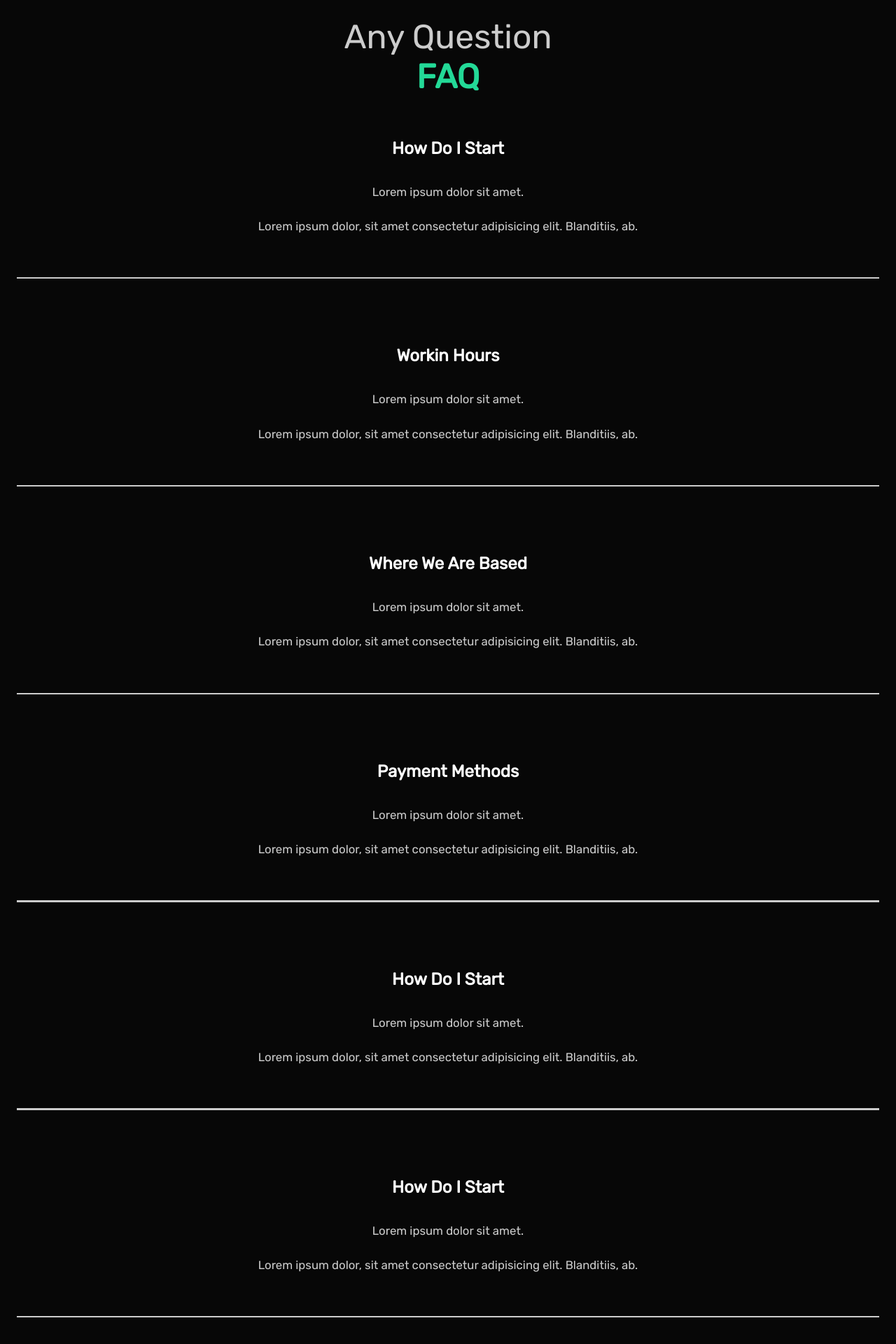
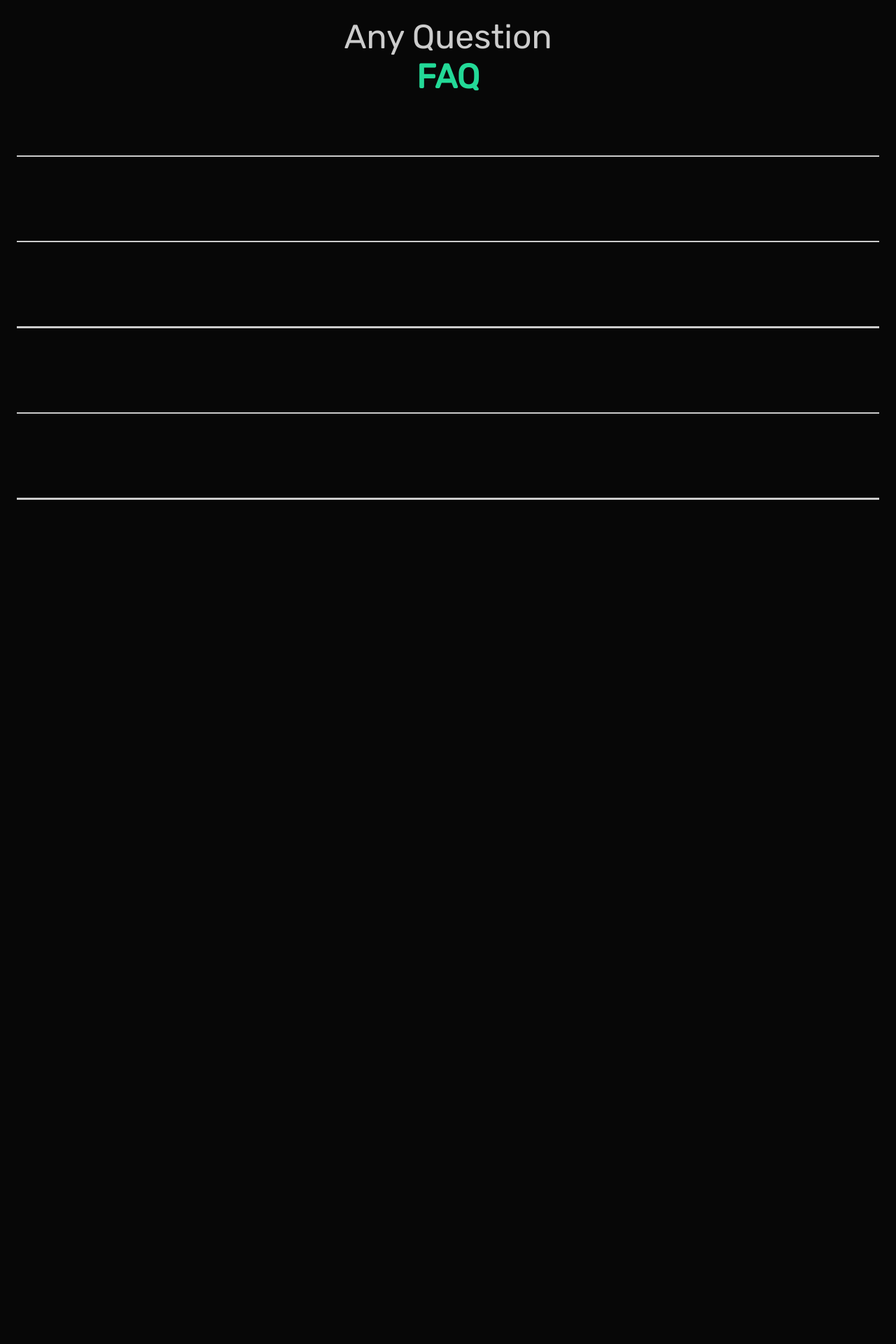
Before and after one commit to timmlaxton/chetbaker, a React (Create React App) app: page / in a window 1280 px wide. Shown: the part 2125-4045 px from the top of the page at 70% size. After the commit the page ends 2923 px from the top, so only its background shows below. Built offline with nearby package versions, Linux system fonts and the light colour scheme.

Commit message:
can toggle faq

```diff
--- a/src/animation.js
+++ b/src/animation.js
@@ -7,12 +7,39 @@ export const pageAnimation = {
     opacity: 1,
     y: 0,
     transition: {
-      duration: 2,
+      duration: 1,
+      when: "beforeChildren",
+      staggerChildren: 0.5,
     },
   },
   exit: {
     opacity: 0,
     transition: {
+      duration: 0.5,
+    },
+  },
+};
+
+export const titleAnim = {
+  hidden: { y: 200 },
+  show: { y: 0, transition: { duration: 0.75, ease: "easeOut" } },
+};
+
+export const fade = {
+  hidden: { opacity: 0 },
+  show: {
+    opacity: 1,
+    transition: { ease: "easeOut", duration: 1 },
+  },
+};
+
+export const photoAnim = {
+  hidden: { scale: 1.5, opacity: 0 },
+  show: {
+    scale: 1,
+    opacity: 1,
+    transition: {
+      ease: "easeOut",
       duration: 2,
     },
   },
--- a/src/components/FaqSection.js
+++ b/src/components/FaqSection.js
@@ -1,6 +1,7 @@
 import React from "react";
 import styled from "styled-components";
 import { About } from "../styles";
+import Toggle from "./Toggle";
 
 const FaqSection = () => {
   return (
@@ -8,72 +9,51 @@ const FaqSection = () => {
       <h2>
         Any Question <span>FAQ</span>
       </h2>
+      <Toggle>
         <div className="question">
-        <h4>How Do I Start</h4>
+          <h4>1</h4>
           <div className="answer">
             <p>Lorem ipsum dolor sit amet.</p>
-          <p>
-            Lorem ipsum dolor, sit amet consectetur adipisicing elit.
-            Blanditiis, ab.
-          </p>
           </div>
           <div className="faq-line"></div>
         </div>
+      </Toggle>
+      <Toggle>
         <div className="question">
-        <h4>Workin Hours</h4>
+          <h4>2</h4>
           <div className="answer">
             <p>Lorem ipsum dolor sit amet.</p>
-          <p>
-            Lorem ipsum dolor, sit amet consectetur adipisicing elit.
-            Blanditiis, ab.
-          </p>
           </div>
           <div className="faq-line"></div>
         </div>
+      </Toggle>
+      <Toggle>
         <div className="question">
-        <h4>Where We Are Based</h4>
+          <h4>3</h4>
           <div className="answer">
             <p>Lorem ipsum dolor sit amet.</p>
-          <p>
-            Lorem ipsum dolor, sit amet consectetur adipisicing elit.
-            Blanditiis, ab.
-          </p>
           </div>
           <div className="faq-line"></div>
         </div>
+      </Toggle>
+      <Toggle>
         <div className="question">
-        <h4>Payment Methods</h4>
+          <h4>4</h4>
           <div className="answer">
             <p>Lorem ipsum dolor sit amet.</p>
-          <p>
-            Lorem ipsum dolor, sit amet consectetur adipisicing elit.
-            Blanditiis, ab.
-          </p>
           </div>
           <div className="faq-line"></div>
         </div>
+      </Toggle>
+      <Toggle>
         <div className="question">
-        <h4>How Do I Start</h4>
+          <h4>5</h4>
           <div className="answer">
             <p>Lorem ipsum dolor sit amet.</p>
-          <p>
-            Lorem ipsum dolor, sit amet consectetur adipisicing elit.
-            Blanditiis, ab.
-          </p>
           </div>
           <div className="faq-line"></div>
         </div>
-      <div className="question">
-        <h4>How Do I Start</h4>
-        <div className="answer">
-          <p>Lorem ipsum dolor sit amet.</p>
-          <p>
-            Lorem ipsum dolor, sit amet consectetur adipisicing elit.
-            Blanditiis, ab.
-          </p>
-        </div>
-        <div className="faq-line"></div>
-      </div>
+      </Toggle>
     </Faq>
   );
 };
--- /dev/null
+++ b/src/components/Toggle.js
@@ -0,0 +1,15 @@
+import { motion } from "framer-motion";
+import React, { useState } from "react";
+
+const Toggle = ({ children, title }) => {
+  const [toggle, setToggle] = useState(false);
+  return (
+    <motion.div layout className="question" onClick={() => setToggle(!toggle)}>
+      <motion.h4 layout>{title}</motion.h4>
+      {toggle ? children : ""}
+      <div className="faq-line"></div>
+    </motion.div>
+  );
+};
+
+export default Toggle;
--- a/src/pages/OurWork.js
+++ b/src/pages/OurWork.js
@@ -5,7 +5,7 @@ import athlete from "../img/athlete-small.png";
 import theracer from "../img/theracer-small.png";
 import goodtimes from "../img/goodtimes-small.png";
 import { motion } from "framer-motion";
-import { pageAnimation } from "../animation";
+import { pageAnimation, photoAnim } from "../animation";
 
 const OurWork = () => {
   return (
@@ -14,21 +14,21 @@ const OurWork = () => {
         <h2>The Athlete</h2>
         <div className="line"></div>
         <Link to="/work/the-athlete">
-          <img src={athlete} alt="athlete" />
+          <motion.img variants={photoAnim} src={athlete} alt="athlete" />
         </Link>
       </Movie>
       <Movie>
         <h2>The Racer</h2>
         <div className="line"></div>
         <Link to="/work/the-racer">
-          <img src={theracer} alt="racer" />
+          <motion.img variants={photoAnim} src={theracer} alt="racer" />
         </Link>
       </Movie>
       <Movie>
         <h2>Good Times</h2>
         <div className="line"></div>
         <Link to="/work/good-times">
-          <img src={goodtimes} alt="goodtime" />
+          <motion.img variants={photoAnim} src={goodtimes} alt="goodtime" />
         </Link>
       </Movie>
     </Work>
```
Also changed, not shown: src/components/AboutSection.js (+8 -5 lines). Lines whose indentation alone changed are shown as unchanged.
